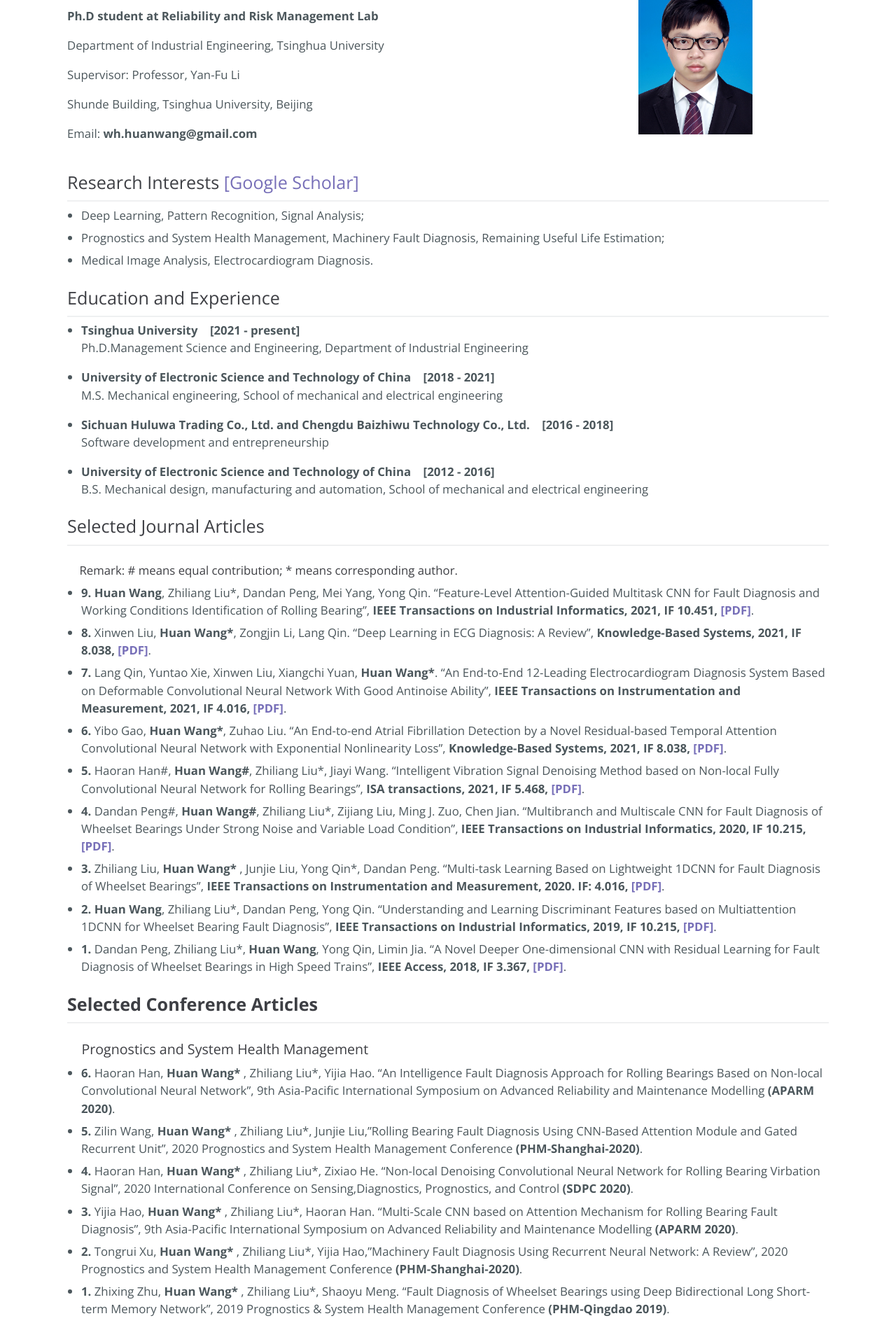
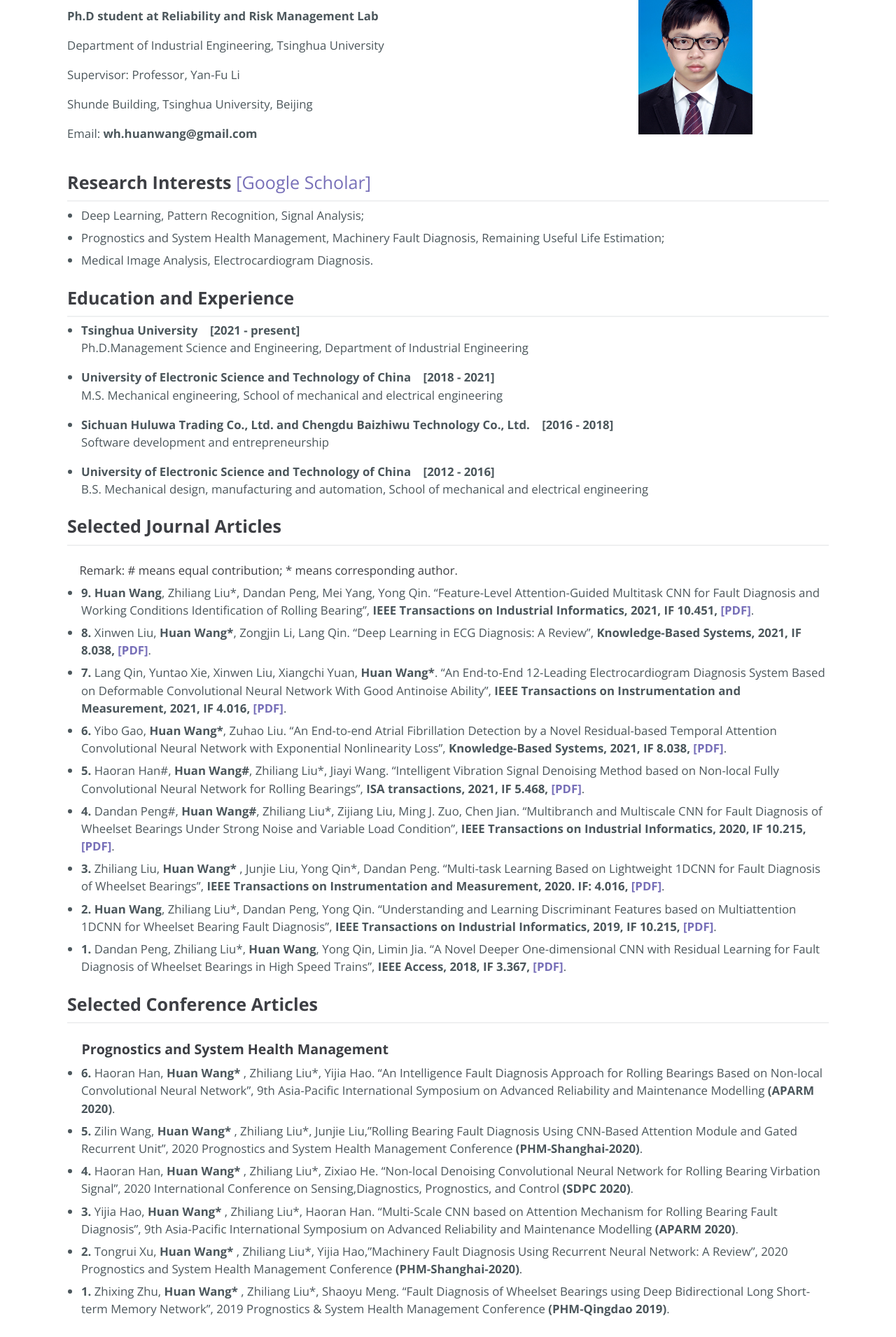
Before and after one commit to WH-HuanWang/WH-HuanWang.github.io, a Jekyll site: the page built from index.md, in a window 1280 px wide. Shown: the part 304-2214 px from the top of the page at 70% size. Built offline with Jekyll 4.4.1, drawn with Linux system fonts in a browser that asks for light colours.

```diff
--- a/index.md
+++ b/index.md
@@ -20,13 +20,13 @@ description: Let you know me and my research better.
   </tr>
 </table>
 
-## Research Interests [[Google Scholar]](https://scholar.google.com.hk/citations?user=Um0g-XMAAAAJ&hl=zh-CN&authuser=1)
+## <b>Research Interests</b> [[Google Scholar]](https://scholar.google.com.hk/citations?user=Um0g-XMAAAAJ&hl=zh-CN&authuser=1)
 * * *
 * Deep Learning, Pattern Recognition, Signal Analysis;
 * Prognostics and System Health Management, Machinery Fault Diagnosis, Remaining Useful Life Estimation;
 * Medical Image Analysis, Electrocardiogram Diagnosis.
 
-## Education and Experience
+## <b>Education and Experience</b>
 * * *
 * <b>Tsinghua University &nbsp;&nbsp;&nbsp;[2021 - present]</b>
 Ph.D.Management Science and Engineering, Department of Industrial Engineering
@@ -41,7 +41,7 @@ Software development and entrepreneurship
 B.S. Mechanical design, manufacturing and automation, School of mechanical and electrical engineering
 
 
-## Selected Journal Articles
+## <b>Selected Journal Articles</b>
 * * *
 #### &nbsp;&nbsp;&nbsp; Remark: # means equal contribution; * means corresponding author.
 
@@ -58,7 +58,7 @@ B.S. Mechanical design, manufacturing and automation, School of mechanical and e
 
 ## <b>Selected Conference Articles</b>
 * * *
-### &nbsp;&nbsp;&nbsp; Prognostics and System Health Management
+### &nbsp;&nbsp;&nbsp; <b>Prognostics and System Health Management</b>
 
 * <b>6. </b>Haoran Han, <b>Huan Wang* </b>, Zhiliang Liu*, Yijia Hao. "An Intelligence Fault Diagnosis Approach for Rolling Bearings Based on Non-local Convolutional Neural Network", 9th Asia-Pacific International Symposium on Advanced Reliability and Maintenance Modelling <b>(APARM 2020)</b>.
 * <b>5. </b>Zilin Wang, <b>Huan Wang* </b>, Zhiliang Liu*, Junjie Liu,"Rolling Bearing Fault Diagnosis Using CNN-Based Attention Module and Gated Recurrent Unit", 2020 Prognostics and System Health Management Conference <b>(PHM-Shanghai-2020)</b>.
@@ -67,7 +67,7 @@ B.S. Mechanical design, manufacturing and automation, School of mechanical and e
 * <b>2. </b>Tongrui Xu, <b>Huan Wang* </b>, Zhiliang Liu*, Yijia Hao,"Machinery Fault Diagnosis Using Recurrent Neural Network: A Review", 2020 Prognostics and System Health Management Conference <b>(PHM-Shanghai-2020)</b>.
 * <b>1. </b>Zhixing Zhu, <b>Huan Wang* </b>, Zhiliang Liu*, Shaoyu Meng. "Fault Diagnosis of Wheelset Bearings using Deep Bidirectional Long Short-term Memory Network", 2019 Prognostics & System Health Management Conference <b>(PHM-Qingdao 2019)</b>.
 
-### &nbsp;&nbsp;&nbsp; Medical Information Analysis
+### &nbsp;&nbsp;&nbsp; <b>Medical Information Analysis</b>
 
 * <b>7. </b>Zuhao Liu, <b>Huan Wang# </b>, Guotai Wang, Jin Qi. "NAS-SCAM: Neural Architecture Search Based Spatial and Channel Joint Attention Module for Nuclei Semantic Segmentation and Classification", the 23rd International Conference on Medical Image Computing and Computer Assisted Intervention <b>(MICCAI 2020)</b>.
 * <b>6. </b>Zuhao Liu, <b>Huan Wang# </b>, Wenhui Lei, Guotai Wang*. "CSAF-CNN: Cross-layer Spatial Attention Map Fusion Network for Organ-at-risk Segmentation in Head and Neck CT Images", 2020 IEEE International Symposium on Biomedical Imaging <b>(ISBI 2020)</b>.
@@ -77,15 +77,14 @@ B.S. Mechanical design, manufacturing and automation, School of mechanical and e
 * <b>2. Huan Wang</b>, Guotai Wang*, Zhihan Xu, Wenhui Lei, Shaoting Zhang."High- and Low-Level Feature Enhancement for Medical Image Segmentation", 10th International Workshop on Machine Learning in Medical Imaging <b>(MLMI 2019)</b>.
 * <b>1. Huan Wang</b>, Ran Gu#, Zhongyu Li*. "Automated Segmentation of Intervertebral Disc Using Fully Dilated Separable Deep Neural Networks", Computational Methods and Clinical Applications for Spine Imaging <b>(CSI 2018)</b>.
 
-
-## Chinese Invention Patents
+## <b>Chinese Invention Patents</b>
 * * *
 * Zhiliang Liu, Dandan Peng, <b>Huan Wang</b>, The rotating machinery fault diagnosis method based on a deep residual convolutional neural network. Application Number: 201811245199.9. Application date: 2018/11.
 * Zhiliang Liu, <b>Huan Wang</b>, Dandan Peng, Yijia Hao, Junhao Zhang, The rolling bearing fault diagnosis method based on multi-branch multi-scale convolution neural network. Number: 201910886575.0. Application date: 2019/10.
 * Zhiliang Liu, <b>Huan Wang</b>, Dandan Peng, Yijia Hao, Junhao Zhang, The Rotating machinery fault diagnosis method based on multi-attention convolutional neural network. Application Number: 201910932922.9. Application date: 2019/10.
 
 
-## Honors & Awards
+## <b>Honors & Awards</b>
 * * *
 * Excellent university graduate of sichuan province (四川省优秀大学毕业生), 2020
 * National Scholarship for Postgraduates (硕士研究生国家奖学金), 2020
```
